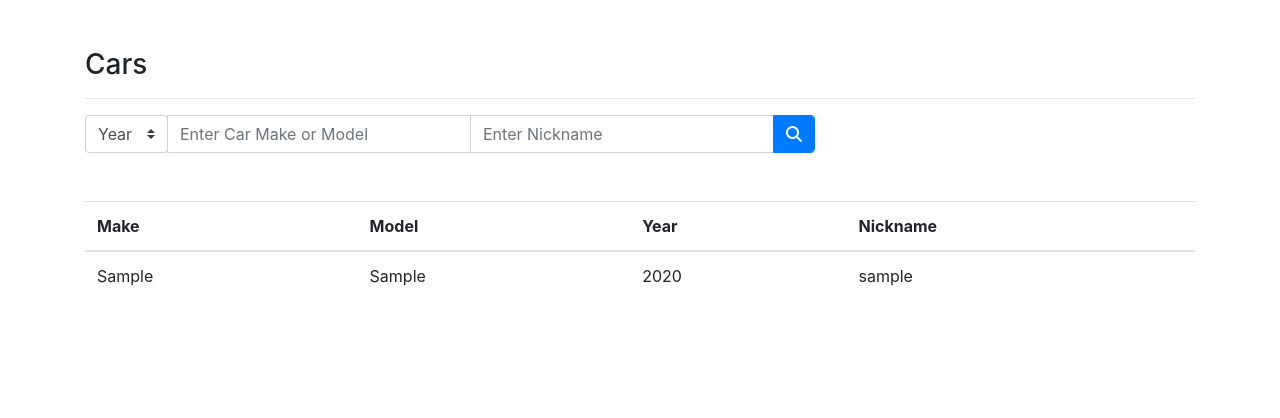
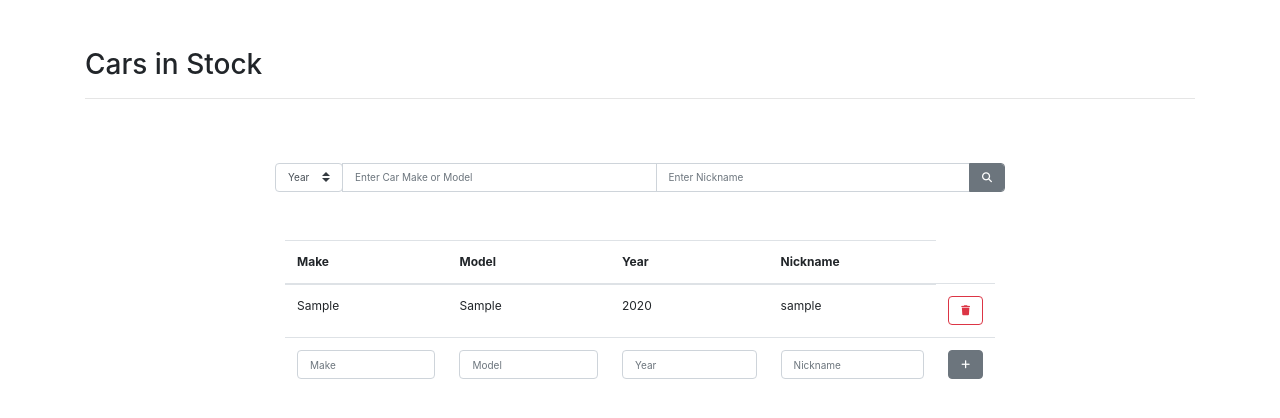
Before and after one commit to billiemckenzie/PLAPI-Project-01, a PHP site: page / in a window 1280 px wide. Shown: the top 418 px of the page. Run offline with PHP 8.4, Linux system fonts and the light colour scheme; tables that the repository leaves empty or names only in its code hold one stand-in row (values such as "Sample post"); a stand-in replaces the project's code that opens the database connection; some libraries are stand-ins or nearby versions.

Commit message:
Finalized functionality and design
Added function to add new car into database

Added css, and stylized table

Finzalized project, ready for submission

```diff
--- a/ajax/search.php
+++ b/ajax/search.php
@@ -1,32 +1,30 @@
 <?php
 require_once("../conn.php");
+
 
 // if post search is set, and is not blank, then make it $_POST["search"], otherwise, say it is false
 $search = isset($_POST["search"]) && $_POST["search"] != "" ? $_POST["search"] : false;
 $modelsearch = isset($_POST["modelsearch"]) && $_POST["modelsearch"] != "" ? $_POST["modelsearch"] : false;
-$year = isset($_POST["year"]) ? $_POST["year"] : false;
+$year = isset($_POST["year"]) && $_POST["year"] != 0 ? $_POST["year"] : false;
 
 $search = $db->real_escape_string($search); //prevents mysqli injection attacks
-$modelsearch = $db->real_escape_string($search);
-$year = $db->real_escape_string(trim($year));
+$modelsearch = $db->real_escape_string($modelsearch);
 
-if($search || $year) {
+if($search || $year || $modelsearch) {
     $search_sql = "SELECT * FROM cars
-               WHERE nickname LIKE '%$search%'";
+               WHERE nickname LIKE '%$search%' AND CONCAT_WS('', make, model) LIKE '%$modelsearch%'";
 
-    $modelsearch_sql = "SELECT * FROM cars
-                        WHERE model LIKE '%$modelsearch%'";
 
     if($year !=0){
-        $search_sql .= "AND year = $year";
+        $search_sql .= " AND year = $year";
     }
 
 } else {
     $search_sql = "SELECT * FROM cars";
-    $modelsearch_sql = "SELECT * FROM cars";
 }
 
 $result = $db->query($search_sql);
+
 
 $cars = array();
 while ($row = $result->fetch_assoc() ){
--- a/assets/css/styles.css
+++ b/assets/css/styles.css
@@ -0,0 +1,19 @@
+body {
+    font-size: 12px;
+}
+
+.btn-outline-danger {
+    font-size:10px;
+}
+
+.btn-secondary {
+    font-size: 10px;
+}
+
+.form-control {
+    font-size: 10px;
+}
+
+.custom-select {
+    font-size: 10px;
+}
--- a/assets/js/scripts.js
+++ b/assets/js/scripts.js
@@ -1,15 +1,18 @@
 
 
 $(document).ready(function(){
+    //Document is loaded, ready to run more code
 
     var search_query = '';
     var modelsearch_query = '';
     var selected_year = 0;
+    var car_id = false;
 
-    //Document is loaded, ready to run more code
+    cool_search();
+
+    //prevent form refresh
     $("#search-form").on("submit", function(e){
-        e.preventDefault(); //prevent form refresh
-
+        e.preventDefault();
     });
 
     //on keyup, start search cars
@@ -18,7 +21,7 @@ $(document).ready(function(){
         cool_search();
     }); // end of search keyup
 
-    $("#search-form #search-model").on("keyup", function(){
+    $("#search-form #modelsearch").on("keyup", function(){
         modelsearch_query = $(this).val();
         cool_search();
     }); // end of search keyup
@@ -28,6 +31,52 @@ $(document).ready(function(){
         selected_year = $(this).val();
         cool_search();
     });
+
+    //On Delete Button(trash can) click
+    $("#search-results").on("click", "[data-action=delete]", function(){
+        car_id = $(this).data("car");
+        $("#deleteCarAlert").modal("show");
+    });
+
+    //On Delete Confirmation click
+    $("#deleteCarAlert").on("click", "[data-action=confirm-delete]", function(){
+        $.ajax({
+            url: "ajax/delete.php",
+            type: "POST",
+            data: {
+                id: car_id
+            },
+            success: function(result){
+                console.log(result);
+                $("#deleteCarAlert").modal("hide");
+                car_id = false;
+                cool_search();
+            }
+        });
+    });
+
+    //On add button click
+    $("[data-action='new_car']").on("click", function(){
+        var car_make_input = $("#car_make_input").val();
+        var car_model_input = $("#car_model_input").val();
+        var car_year_input = $("#car_year_input").val();
+        var car_nickname_input = $("#car_nickname_input").val();
+        $.ajax({
+            url: "ajax/addnew.php",
+            type: "POST",
+            data: {
+                make: car_make_input,
+                model: car_model_input,
+                year: car_year_input,
+                nickname: car_nickname_input
+            },
+            success: function(result){
+                console.log(result);
+                cool_search();
+            }
+        });
+    })
+
 
     /*
     * cool_search
@@ -42,7 +91,7 @@ $(document).ready(function(){
             {
                 search: search_query,
                 year: selected_year,
-                model: modelsearch_query
+                modelsearch: modelsearch_query
             }, // Data to be passed to file via POST
             function(car_data){ // On complete function (returned data)
 
@@ -53,7 +102,11 @@ $(document).ready(function(){
 
                           // function: for each (index, object)
                 $.each(cars, function(i, car) {
-                    table_rows += "<tr><td>"+car.make+"</td><td>"+car.model+"</td><td>"+car.year+"</td><td>"+car.nickname+"</td></tr>";
+                    table_rows += "<tr><td>"+car.make+"</td><td>"
+                                            +car.model+"</td><td>"
+                                            +car.year+"</td><td>"
+                                            +car.nickname+"</td><td>"
+                                            +"<button class='btn btn-outline-danger' data-action='delete' data-car='"+car.id+"'><i class='fas fa-trash'></i></button>"+"</td></tr>";
                 });
 
                 $("#search-results").html(table_rows);
--- a/index.php
+++ b/index.php
@@ -28,33 +28,33 @@ function __($input)
 </head>
 
 <body>
-    <div class="container mt-5">
-        <h3>Cars</h3>
+    <div class="container mt-5 mb-5">
+        <h3>Cars in Stock</h3>
         <hr>
 
         <div class="row">
-            <div class="col-8 mb-5">
-                <form class="input-group" id="search-form">
+            <div class="col-8 m-auto">
+                <form class="input-group mt-5 mb-5" id="search-form">
                     <div class="input-group-prepend">
                         <select class="custom-select" id="year-select">
                             <option selected value="0">Year</option>
                             <?php
-                            for($i = 1950; $i <= intval(date("Y")); $i++ )
+                            for ($i = 1950; $i <= intval(date("Y")); $i++)
                                 echo "<option value='$i'>$i</option>";
                             ?>
                         </select>
                     </div>
-                    <input type="modelsearch" name="modelsearch" id="modelsearch" placeholder="Enter Car Make or Model" class="form-control">
+                    <input type="search" name="modelsearch" id="modelsearch" placeholder="Enter Car Make or Model" class="form-control">
                     <input type="search" name="search" id="search-nickname" placeholder="Enter Nickname" class="form-control">
                     <div class="input-group-append">
-                        <button class="btn btn-primary form-control" type="submit">
+                        <button class="btn btn-secondary form-control" type="submit">
                             <i class="fas fa-search"></i>
                         </button>
                     </div>
                 </form>
             </div>
         </div>
-
+        <div class="col-8 m-auto">
             <table class="table">
                 <thead>
                     <th>Make</th>
@@ -63,22 +63,33 @@ function __($input)
                     <th>Nickname</th>
                 </thead>
                 <tbody id="search-results">
-                <?php
-                $sql = "SELECT * FROM cars";
-                $results = $db->query($sql);
 
-                while ($row = $results->fetch_assoc()) {
-                    echo "<tr>";
-                    echo "<td>" . __($row["make"]) . "</td>";
-                    echo "<td>" . __($row["model"]) . "</td>";
-                    echo "<td>" . __($row["year"]) . "</td>";
-                    echo "<td>" . __($row["nickname"]) . "</td>";
-                    echo "</tr>";
-                }
 
-                ?>
                 </tbody>
+                <tfoot>
+                    <th><input type="text" class="form-control" placeholder="Make" id="car_make_input"></th>
+                    <th><input type="text" class="form-control" placeholder="Model" id="car_model_input"></th>
+                    <th><input type="text" class="form-control" placeholder="Year" id="car_year_input"></th>
+                    <th><input type="text" class="form-control" placeholder="Nickname" id="car_nickname_input"></th>
+                    <th><button class="btn btn-secondary" data-action="new_car"><i class="fas fa-plus"></i></button></th>
+                </tfoot>
             </table>
+        </div>
+    </div>
+
+    <!-- Modal -->
+    <div class="modal fade" id="deleteCarAlert" tabindex="-1" role="dialog">
+        <div class="modal-dialog">
+            <div class="modal-content">
+                <div class="modal-body">
+                    Are you sure you want to delete this car?
+                </div>
+                <div class="modal-footer">
+                    <button type="button" class="btn btn-secondary" data-dismiss="modal">Cancel</button>
+                    <button type="button" class="btn btn-danger" data-action="confirm-delete">Delete</button>
+                </div>
+            </div>
+        </div>
     </div>
 
     <!-- Optional JavaScript -->
```
Also changed, not shown: ajax/addnew.php (added, +16 -0 lines), ajax/delete.php (added, +17 -0 lines), 1 other file. Lines whose indentation alone changed are shown as unchanged.
